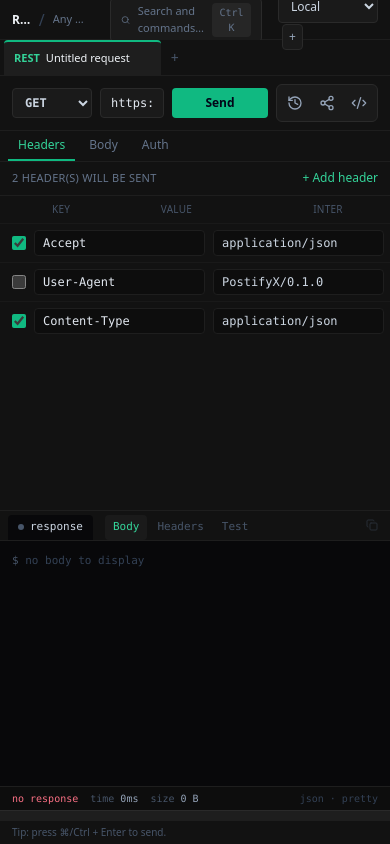
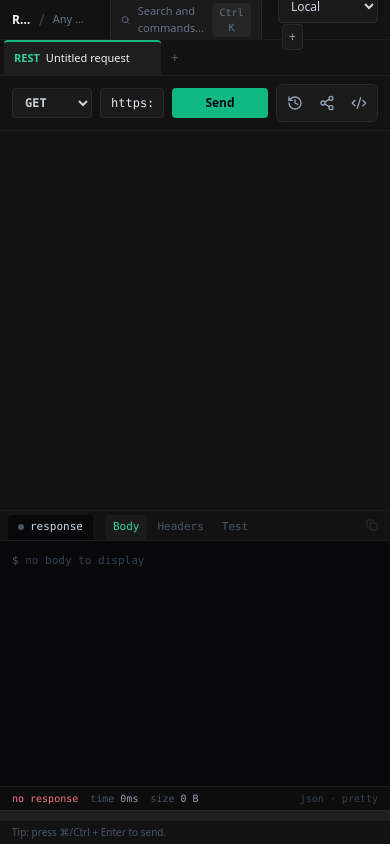
Before and after one commit to S4-coder/postifyx, a Next.js app: page /app in a window 390 px wide. Built offline with nearby package versions, Linux system fonts and the light colour scheme.

Commit message:
Hide request editor panel on mobile (md breakpoint)

```diff
--- a/src/app/app/page.jsx
+++ b/src/app/app/page.jsx
@@ -250,7 +250,7 @@ export default function WorkspacePage() {
   ) : protocol === 'GRPC' ? (
     <GrpcPanel />
   ) : (
-    <div className="flex h-full flex-col">
+    <div className="hidden md:flex h-full flex-col">
       <div className="flex shrink-0 gap-1 border-b border-[#1e1e1e] px-2">
         {REQUEST_TABS.map((t) => (
           <button
```
